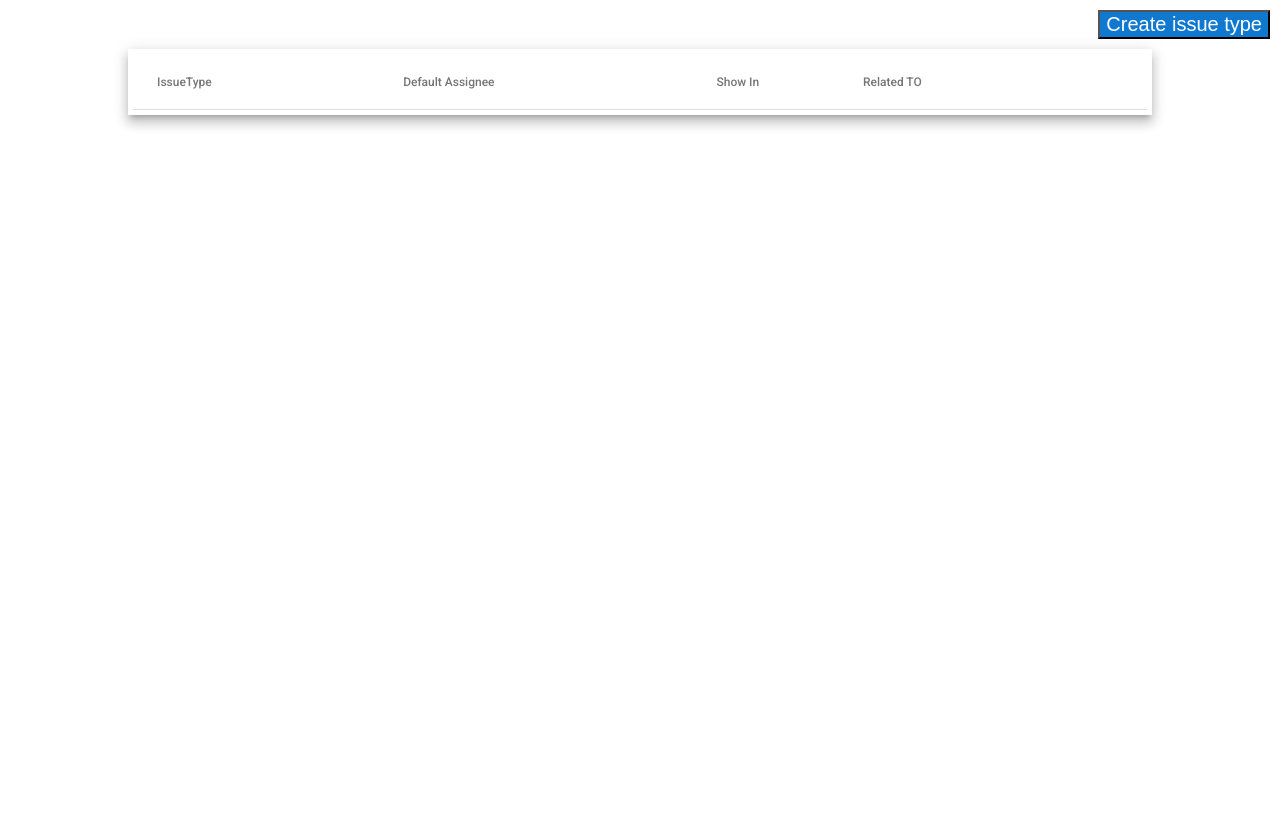
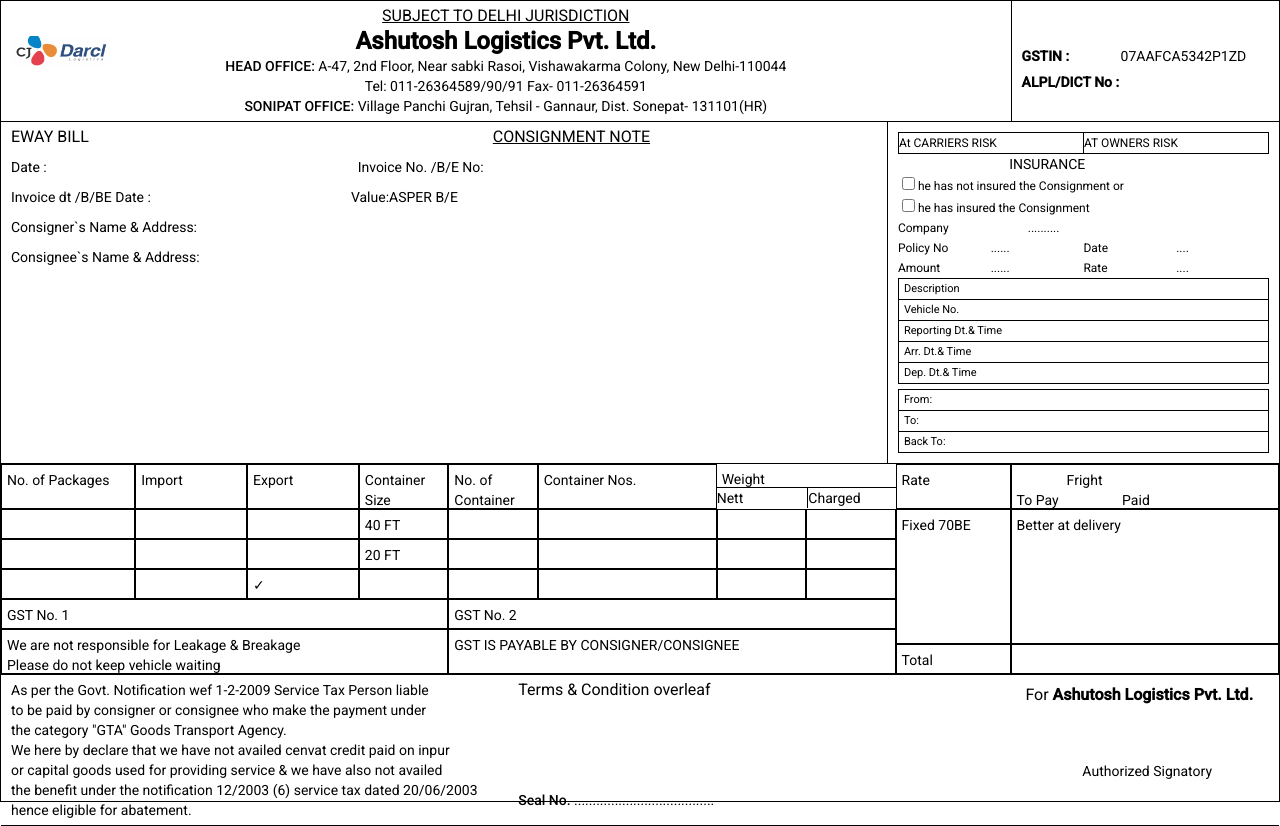
Before and after one commit to krn1996/angular-learning-demos, an Angular app: page / in a window 1280 px wide. Before the commit the page ends 800 px from the top, so only its background shows below. Built offline with nearby package versions, Linux system fonts and the light colour scheme.

Commit message:
alpl changes

```diff
--- a/src/app/alpl-bill/alpl-bill.component.html
+++ b/src/app/alpl-bill/alpl-bill.component.html
@@ -196,12 +196,12 @@
          </div>
       </div>
       <div class="row">
-        <div class="column" style="border-left: 1px solid; float: left;width: 30%;padding: 5px;
+        <div class="column" style="border: 1px solid; float: left;width: 30%;padding: 5px;
         height: 30px; box-sizing: border-box;">
           </div>
-        <div class="column"  style="  float: left;width: 25%;padding: 5px; height: 30px; box-sizing: border-box;">
+        <div class="column"  style="border: 1px solid;  float: left;width: 25%;padding: 5px; height: 30px; box-sizing: border-box;">
           </div>
-        <div class="column"  style=" float: left;width: 25%;padding: 5px; height: 30px; box-sizing: border-box;">
+        <div class="column"  style="border: 1px solid; float: left;width: 25%;padding: 5px; height: 30px; box-sizing: border-box;">
           </div>
         <div class="column" style="border: 1px solid; float: left;width: 20%;padding: 5px;
         height: 30px; box-sizing: border-box;">
@@ -209,12 +209,12 @@
           </div>
       </div>
       <div class="row">
-        <div class="column" style="border-left: 1px solid; float: left;width: 30%;padding: 5px;
+        <div class="column" style="border: 1px solid; float: left;width: 30%;padding: 5px;
         height: 30px; box-sizing: border-box;">
           </div>
-        <div class="column"  style="  float: left;width: 25%;padding: 5px; height: 30px; box-sizing: border-box;">
+        <div class="column"  style="border: 1px solid;  float: left;width: 25%;padding: 5px; height: 30px; box-sizing: border-box;">
           </div>
-        <div class="column"  style=" float: left;width: 25%;padding: 5px; height: 30px; box-sizing: border-box;">
+        <div class="column"  style="border: 1px solid; float: left;width: 25%;padding: 5px; height: 30px; box-sizing: border-box;">
           </div>
         <div class="column" style="border: 1px solid; float: left;width: 20%;padding: 5px;
         height: 30px; box-sizing: border-box;">
@@ -222,12 +222,13 @@
           </div>
       </div>
       <div class="row">
-        <div class="column" style="border-left: 1px solid; float: left;width: 30%;padding: 5px;
+        <div class="column" style="border: 1px solid; float: left;width: 30%;padding: 5px;
         height: 30px; box-sizing: border-box;">
           </div>
-        <div class="column"  style="  float: left;width: 25%;padding: 5px; height: 30px; box-sizing: border-box;">
+        <div class="column"  style="border: 1px solid;  float: left;width: 25%;padding: 5px; height: 30px; box-sizing: border-box;">
           </div>
-        <div class="column"  style=" float: left;width: 25%;padding: 5px; height: 30px; box-sizing: border-box;">
+        <div class="column"  style=" border: 1px solid; float: left;width: 25%;padding: 5px; height: 30px; box-sizing: border-box;">
+          <span>&#10003;</span>
           </div>
         <div class="column" style="border: 1px solid; float: left;width: 20%;padding: 5px;
         height: 30px; box-sizing: border-box;">
--- a/src/app/app.component.html
+++ b/src/app/app.component.html
@@ -1,4 +1,5 @@
 <!-- <app-parent></app-parent> -->
-<app-issue-tracking></app-issue-tracking>
+<!-- <app-issue-tracking></app-issue-tracking> -->
 <!-- <app-create-issue-type></app-create-issue-type> -->
+<app-alpl-bill></app-alpl-bill>
 <router-outlet></router-outlet>
--- a/src/app/issue-tracking/issue-tracking.component.css
+++ b/src/app/issue-tracking/issue-tracking.component.css
@@ -9,7 +9,7 @@
 
 
   table {
-    width: 80%;
+    width: 70%;
     padding: 5px;
     margin-left: 10%;
   }
--- a/src/app/issue-tracking/issue-tracking.component.html
+++ b/src/app/issue-tracking/issue-tracking.component.html
@@ -1,6 +1,9 @@
- <button  (click)="openCreateIssueType()" mat-raised-button color="primary" class="button">
-  Create issue type
-</button>
+ <div style="margin-bottom: 20px;">
+  <button  (click)="openCreateIssueType()" mat-raised-button color="primary" class="button">
+    Create issue type
+  </button>
+ </div>
+
 
 
 <table mat-table [dataSource]="dataSource" class="mat-elevation-z8" >
```
